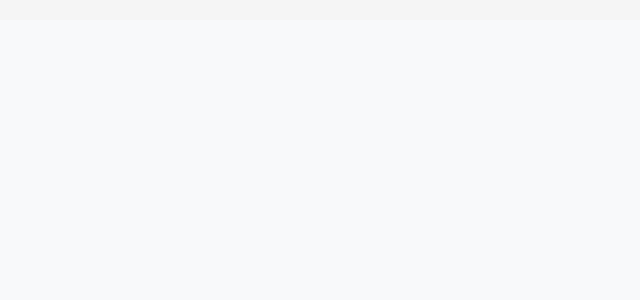
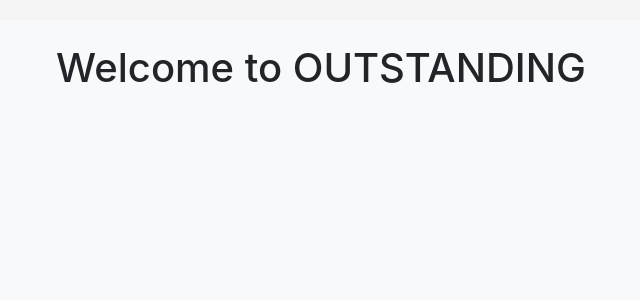
Before and after one commit to 2026-SENG302-team700/Outstanding, a SvelteKit app in the folder SENG302.App/: page / in a window 1280 px wide. Shown: the top 300 px of the page, without its empty margins (319-959 px from the left). Built offline with nearby package versions, Linux system fonts and the light colour scheme.

Commit message:
Added welcome header

```diff
--- a/SENG302.App/src/routes/+page.svelte
+++ b/SENG302.App/src/routes/+page.svelte
@@ -9,7 +9,9 @@
     let error = $state("");
 </script>
 
-<div class="container"></div>
+<div class="container">
+    <h1 class="text-center mb-4">Welcome to OUTSTANDING</h1>
+</div>
 
 <style>
     .cursor-pointer {
```
